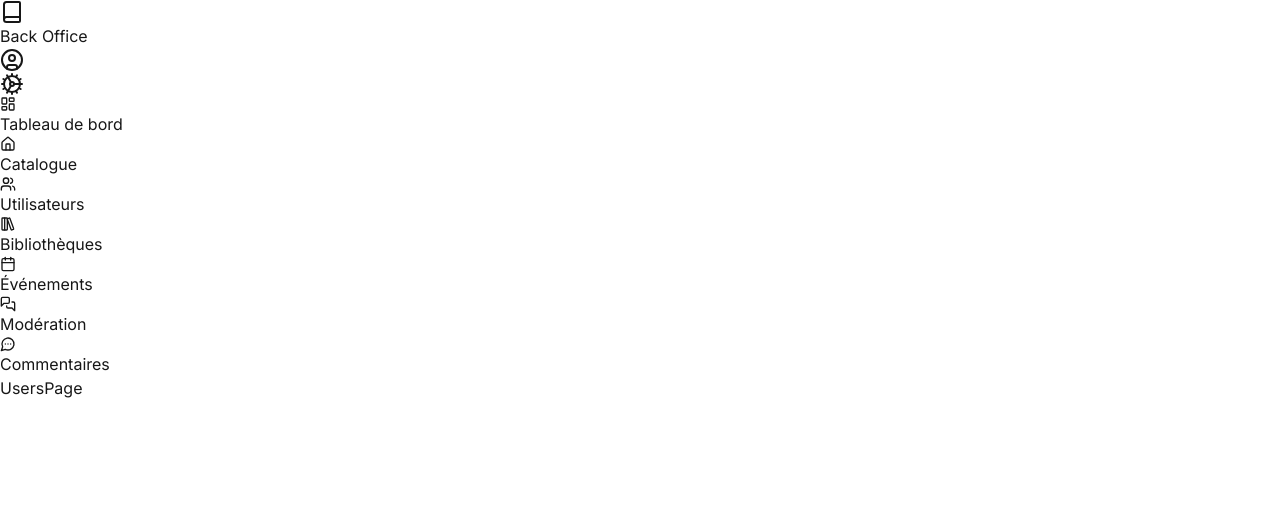
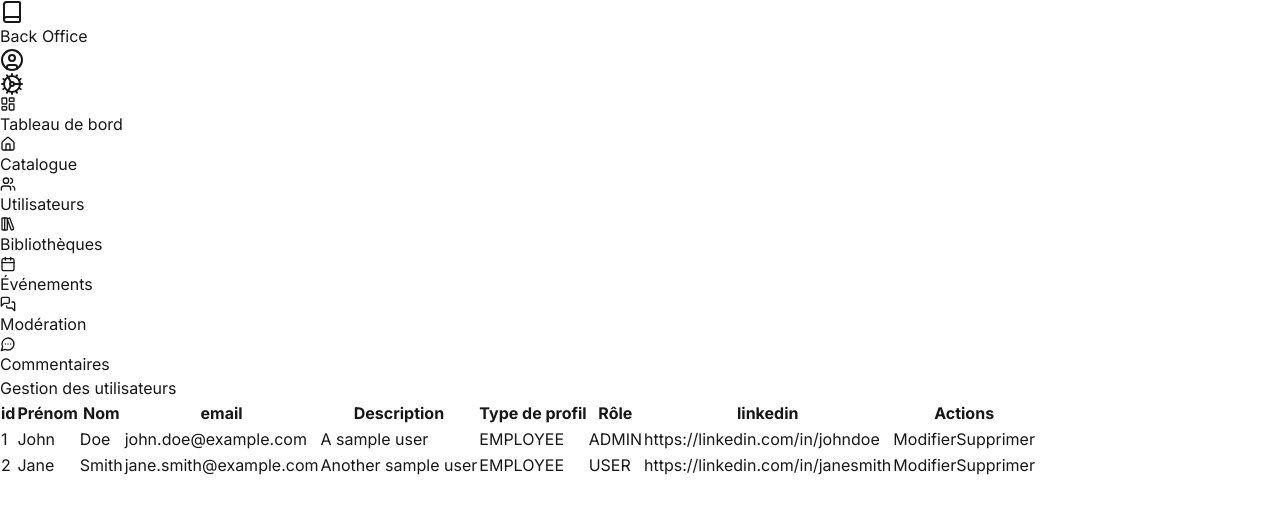
Before and after one commit to BiblioCorner/backoffice_bibliocorner, a Next.js app: page /catalog/users in a window 1280 px wide. Shown: the top 514 px of the page. Built offline with nearby package versions, Linux system fonts and the light colour scheme.

Commit message:
✨ Implement Users page with user management table

```diff
--- a/src/app/catalog/users/page.js
+++ b/src/app/catalog/users/page.js
@@ -1,9 +1,79 @@
-import React from 'react'
+"use client"
+
+import Table from "@/components/ui/Table";
+import { createColumnHelper } from "@tanstack/react-table";
+import Link from "next/link";
+import React from "react";
 
 const UsersPage = () => {
+  const users = [
+    {
+      id: "1",
+      first_name: "John",
+      last_name: "Doe",
+      email: "john.doe@example.com",
+      user_description: "A sample user",
+      profile_type: "EMPLOYEE",
+      user_role: "ADMIN",
+      linkedin: "https://linkedin.com/in/johndoe",
+    },
+    {
+      id: "2",
+      first_name: "Jane",
+      last_name: "Smith",
+      email: "jane.smith@example.com",
+      user_description: "Another sample user",
+      profile_type: "EMPLOYEE",
+      user_role: "USER",
+      linkedin: "https://linkedin.com/in/janesmith",
+    },
+  ];
+  const columnHelper = createColumnHelper()
+  const columns = [
+    columnHelper.accessor("id", {
+        cell: (info) => info.getValue(),
+    }),
+    columnHelper.accessor("first_name", {
+        header: "Prénom",
+        cell: (info) => info.getValue(),
+    }),
+    columnHelper.accessor("last_name", {
+        header: "Nom",
+        cell: (info) => info.getValue(),
+    }),
+    columnHelper.accessor("email", {
+        cell: (info) => info.getValue(),
+    }),
+    columnHelper.accessor("user_description", {
+        header: "Description",
+        cell: (info) => info.getValue(),
+    }),
+    columnHelper.accessor("profile_type", {
+        header: "Type de profil",
+        cell: (info) => info.getValue(),
+    }),
+    columnHelper.accessor("user_role", {
+        header: "Rôle",
+        cell: (info) => info.getValue(),
+    }),
+    columnHelper.accessor("linkedin", {
+        cell: (info) => <Link href={info.getValue()}>{info.getValue()}</Link>,
+    }),
+    columnHelper.accessor("Actions", {
+        cell: (info) => (
+            <div className="flex gap-2">
+              <button className="text-blue-500">Modifier</button>
+              <button className="text-red-500">Supprimer</button>
+            </div>
+        ),
+    }),
+  ]
   return (
-    <div>UsersPage</div>
-  )
-}
+    <>
+      <h1 className="text-2xl font-bold">Gestion des utilisateurs</h1>
+      <Table columns={columns} data={users} />
+    </>
+  );
+};
 
-export default UsersPage
+export default UsersPage;
--- /dev/null
+++ b/src/components/ui/Table/index.js
@@ -0,0 +1,48 @@
+"use client"
+import {
+  flexRender,
+  getCoreRowModel,
+  useReactTable,
+} from "@tanstack/react-table";
+
+const Table = ({ columns, data }) => {
+  const table = useReactTable({
+    data,
+    columns,
+    getCoreRowModel: getCoreRowModel(),
+  });
+  return (
+      <table className="min-w-full divide-y divide-gray-200 border bprder-gray-200">
+        <thead className="bg-gray-100">
+          {table.getHeaderGroups().map((headerGroup) => (
+            <tr key={headerGroup.id}>
+              {headerGroup.headers.map((header) => (
+                <th key={header.id}  className="px-6 py-3 text-left text-xs font-medium text-gray-500 uppercase tracking-wider">
+                  {header.isPlaceholder
+                    ? null
+                    : flexRender(
+                        header.column.columnDef.header,
+                        header.getContext()
+                      )}
+                </th>
+              ))}
+            </tr>
+          ))}
+        </thead>
+        <tbody className="divide-y divide-gray-200">
+          {table.getRowModel().rows.map((row) => (
+            <tr key={row.id} className="hover:bg-gray-50">
+              {row.getVisibleCells().map((cell) => (
+                <td key={cell.id} className="text-sm px-6 py-4 whitespace-nowrap">
+                  {flexRender(cell.column.columnDef.cell, cell.getContext())}
+                </td>
+              ))}
+            </tr>
+          ))}
+        </tbody>
+      </table>
+
+  );
+};
+
+export default Table;
```
